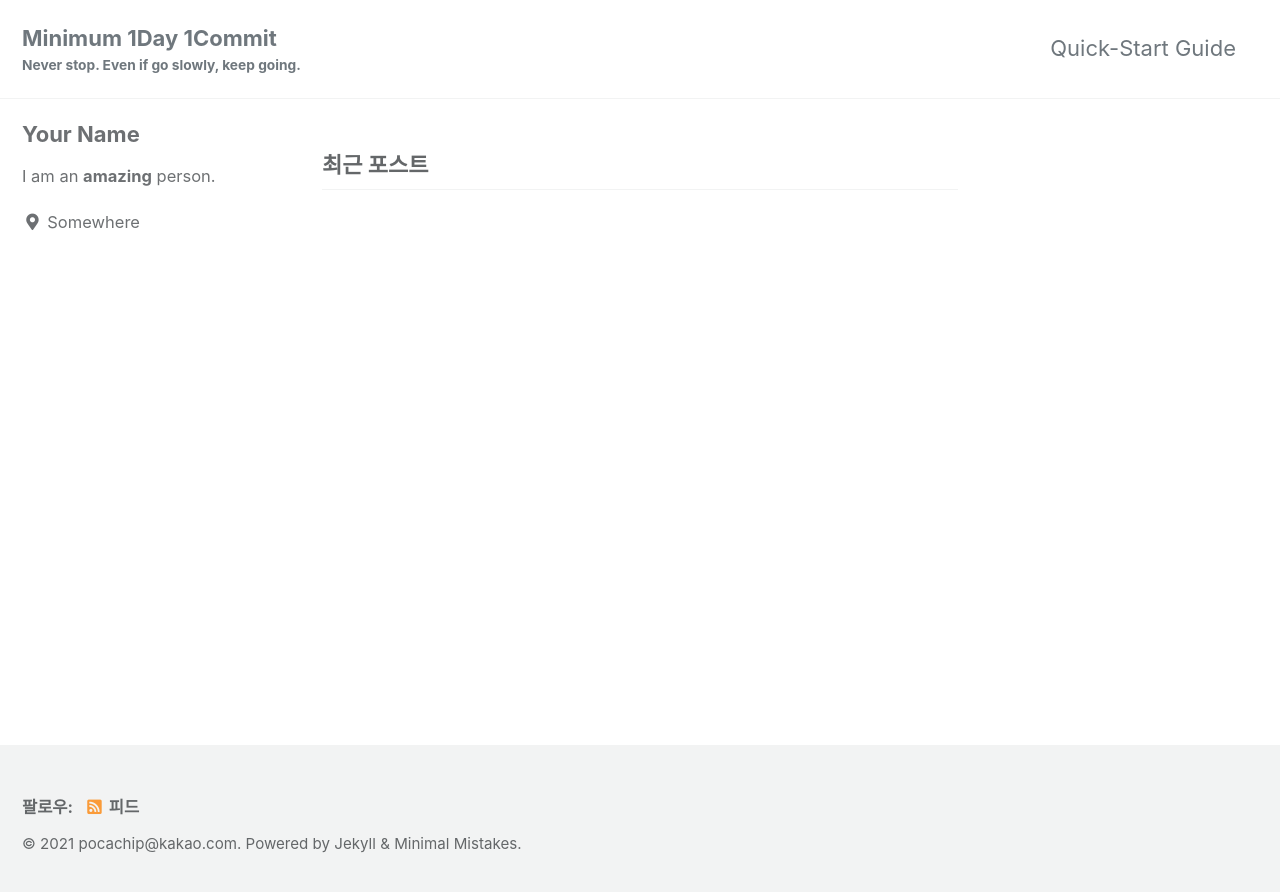
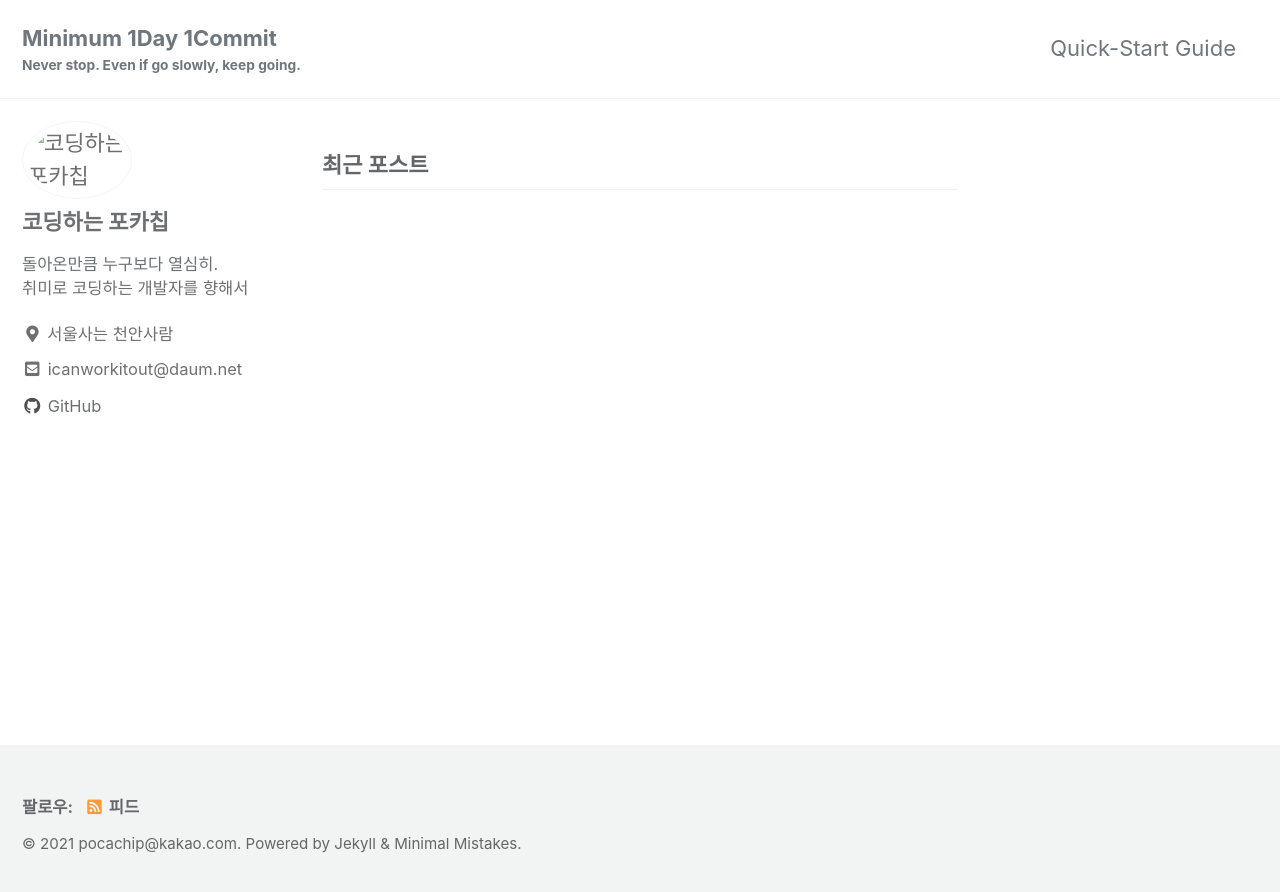
Before and after one commit to iCanWorkItOut/iCanWorkItOut.github.io, a Jekyll site: the page built from index.html, in a window 1280 px wide. Shown: the top 892 px of the page. Built offline with Jekyll 4.4.1, drawn with Linux system fonts in a browser that asks for light colours; cached includes are drawn as plain includes; the list of posts is cut into pages by our own code.

Commit message:
:speech_balloon: _config.yml #Site Author 설정

```diff
--- a/_config.yml
+++ b/_config.yml
@@ -94,15 +94,15 @@ analytics:
 
 # Site Author
 author:
-  name             : "Your Name"
-  avatar           : # path of avatar image, e.g. "/assets/images/bio-photo.jpg"
-  bio              : "I am an **amazing** person."
-  location         : "Somewhere"
+  name             : "코딩하는 포카칩" # 좌측 프로필에 이름표기
+  avatar           : "/assets/images/favicon.ico/favicon.svg" # 이미지파일 path of avatar image, e.g. "/assets/images/bio-photo.jpg"
+  bio              : "돌아온만큼 누구보다 열심히.<br>취미로 코딩하는 개발자를 향해서" # 자기소개
+  location         : "서울사는 천안사람" # 지역
   email            :
   links:
-    - label: "Email"
+    - label: "icanworkitout@daum.net" # "Email"
       icon: "fas fa-fw fa-envelope-square"
-      # url: "mailto:your.name@email.com"
+      url: "mailto:icanworkitout@daum.net"
     - label: "Website"
       icon: "fas fa-fw fa-link"
       # url: "https://your-website.com"
@@ -114,7 +114,7 @@ author:
       # url: "https://facebook.com/"
     - label: "GitHub"
       icon: "fab fa-fw fa-github"
-      # url: "https://github.com/"
+      url: "https://github.com/icanworkitout"
     - label: "Instagram"
       icon: "fab fa-fw fa-instagram"
       # url: "https://instagram.com/"
```
